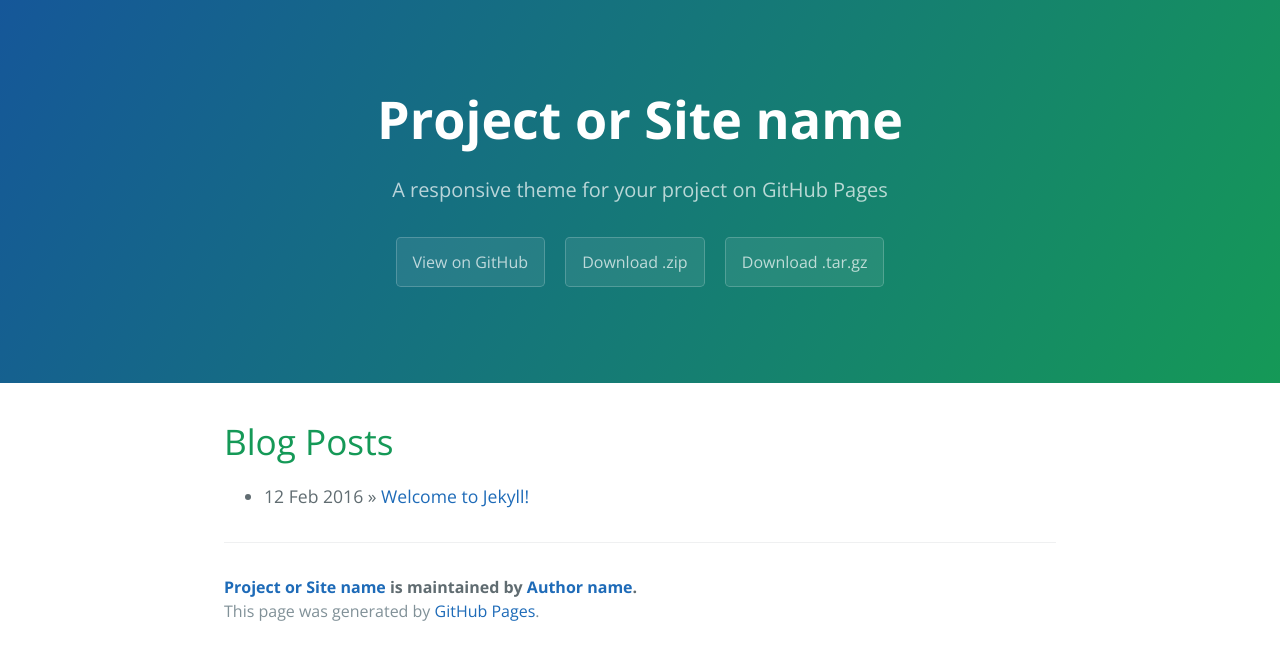
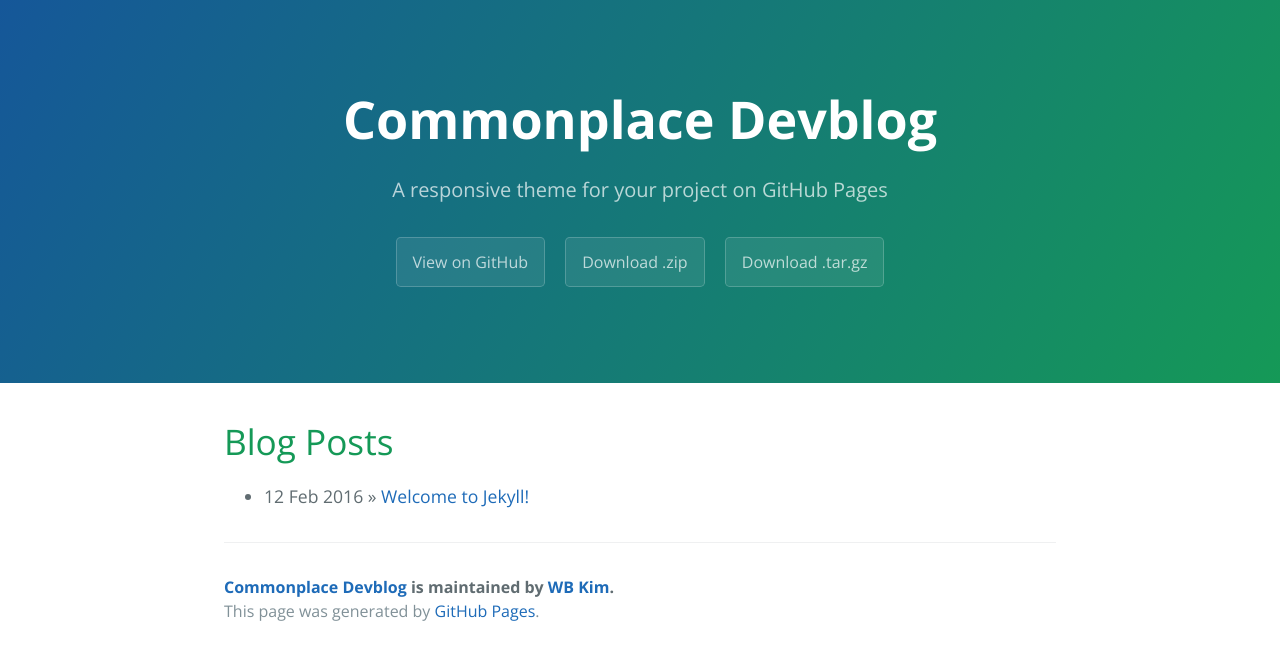
Before and after one commit to wonbae/wonbae.github.io, a Jekyll site: the page built from index.html, in a window 1280 px wide. Shown: the top 660 px of the page. Built offline with Jekyll 4.4.1, drawn with Linux system fonts in a browser that asks for light colours; the list of posts is cut into pages by our own code.

Commit message:
change title in config.yml file

```diff
--- a/_config.yml
+++ b/_config.yml
@@ -1,5 +1,5 @@
 # Setup
-title:        Project or Site name
+title:        Commonplace Devblog
 tagline:      A responsive theme for your project on GitHub Pages
 baseurl:      ""
 paginate:     1
@@ -7,8 +7,8 @@
 
 # About/contact
 author:
-  name:       Author name
-  url:        http://yourhomepage.com
+  name:       WB Kim
+  url:        http://wonbae.github.io
 
 # Gems
 gems:
```
